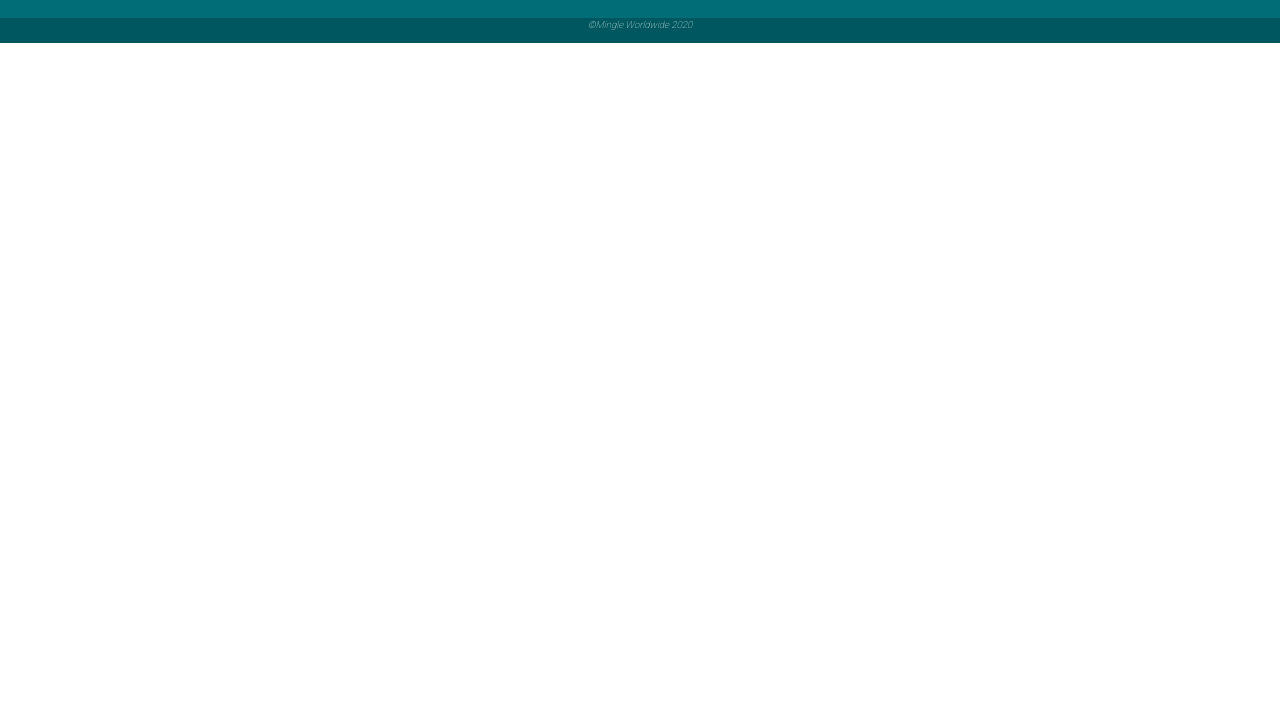
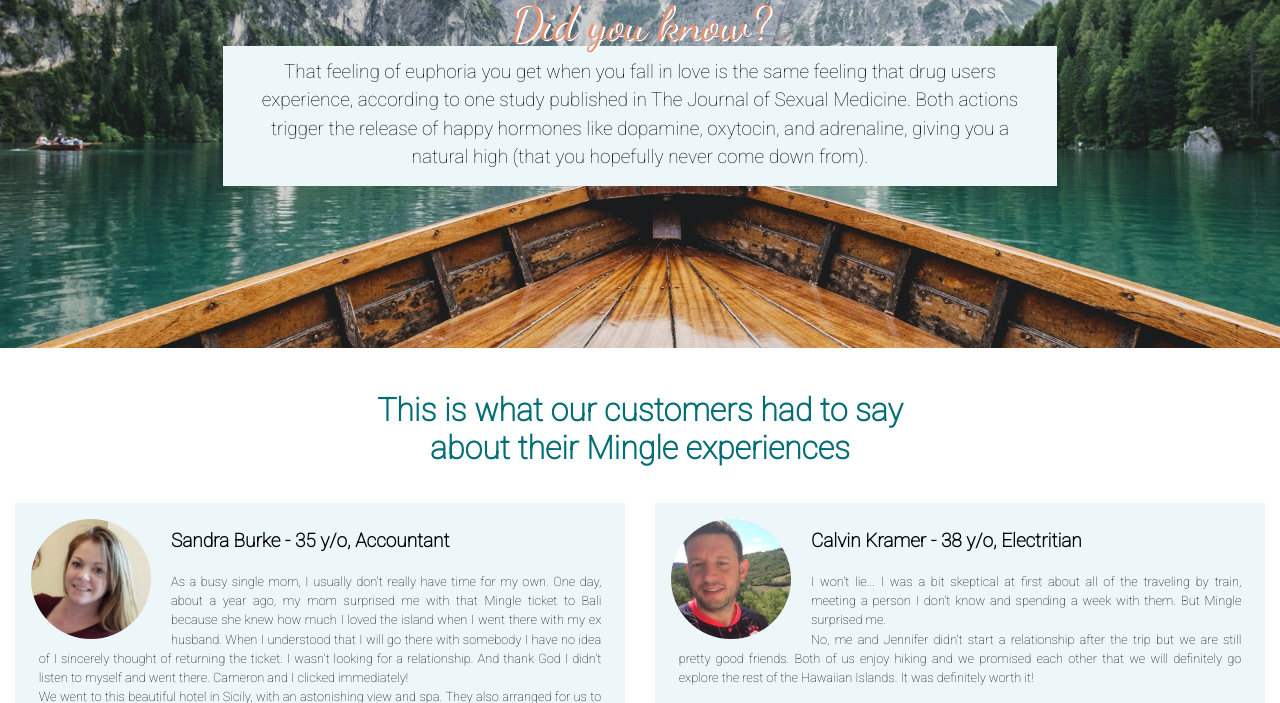
Before and after one commit to 180792/PRJ4-Group-Website, a plain HTML site: page index.html in a window 1280 px wide. Shown: the part 2097-2800 px from the top of the page. Before the commit the page ends 2140 px from the top, so only its background shows below. Drawn offline with Linux system fonts and the light colour scheme.

Commit message:
ellie idk anymore

```diff
--- a/css/styles.css
+++ b/css/styles.css
@@ -97,14 +97,14 @@ header p {
 }
 
 .btn{
-	border-color:#006d77;
+	border-color:#e29578;
 	color: #fff;
-	background-color: #006d77;
+	background-color: #e29578;
 }
 
 .btn:hover{
-	background:#00555D;
-	border-color:#00555D;
+	background:#CC7E61;
+	border-color:#CC7E61;
 }
 
 .btn2{
@@ -118,6 +118,9 @@ header p {
 	transition: 0.2s;
 	border:none;
 	font-size: 0.9em;
+	text-decoration: none;
+	border: none;
+	box-decoration: none;
 }
 
 .btn2:hover{
@@ -126,6 +129,7 @@ header p {
 	border: none;
 	box-decoration: none;
 }
+
 
 .carousel-inner > .item > img {
       width:100%;
@@ -220,6 +224,13 @@ header p {
 .navbar-nav > li:nth-child(4) {
   padding-left:20px;
   padding-right:20px;
+}
+
+@media (max-width: 767px) {
+  .navbar-collapse
+    {
+        background-color:#E29578;
+    }
 }
 
 .container-top{
@@ -487,3 +498,77 @@ padding: 0.1em !important;
 	max-width: 100%;
 	height: auto;
 }
+
+
+.container-sea{
+	height: 450px;
+	width: 100%;
+	background-image: url("../images/boat.jpg");
+	background-size:cover;
+	background-position: center;
+}
+
+.block-sea-text{
+	background-color: #EDF6F9;
+	height: 140px;
+	margin:auto;
+	top:33%;
+	overflow:auto;
+}
+
+.sea-text{
+	text-align: center;
+	font-family: 'Dancing Script', cursive;
+	font-size: 3em;
+	position: absolute;
+	margin-top: 90px;
+	margin-left:auto;
+	margi-right:auto;
+	left:0;
+	right:0;
+	z-index:12;
+	color:#E29578;
+	text-shadow: 2px 1px #fff;
+
+}
+
+.block-sea-text > p{
+	text-align: center;
+}
+
+/* Style the container with a rounded border, grey background and some padding and margin */
+.container-testm {
+	background-color: #EDF6F9;
+	padding: 16px;
+	margin: 16px 0;
+}
+
+
+
+.container-testm > p{
+	font-size: 0.8em;
+}
+
+.container-testm > h1{
+	font-weight: 700;
+}
+
+  .container-testm img {
+    margin: auto;
+    display: block;
+	 float:left;
+	margin-right: 20px;
+	border-radius: 50%;
+
+  }
+
+.testm-header{
+	text-align: center;
+	font-weight:700;
+	font-size:2em;
+	color:#006D77;
+}
+
+#peter{
+	margin-top: 24px;
+}
--- a/index.html
+++ b/index.html
@@ -4,7 +4,7 @@
 <head>
 	<meta name="viewport" content="width=device-width, initial-scale=1, shrink-to-fit=no">
 	<meta charset="utf-8">
-	<title> Migle Worldwide</title>
+	<title> Mingle Worldwide</title>
 	<link href="css/bootstrap.min.css" rel="stylesheet" type="text/css">
 	<link href="css/styles.css" rel="stylesheet" type="text/css">
 	<link href="https://fonts.googleapis.com/css2?family=Dancing+Script&display=swap" rel="stylesheet">
@@ -67,7 +67,7 @@
 		<div class="overlay text-center col-3 ">
 		<div class="toptext">Ready to Mingle?</div>
 	  	<div class="bottomtext">Start your adventure now</div><br>
-      <button class="btn2 btn-primary" href="#" role="button">Take quiz</button>
+      <a href="https://docs.google.com/forms/d/e/1FAIpQLSe608Erd6MjGl6DIkDADb2BOa2tlaR_GvruovmWTwC2we6hyA/viewform" class="btn btn-primary" role="button" width="5em" height="3.5em">Take quiz</a>
     </div>
 <div id="carousel" class="carousel slide" data-ride="carousel">
   <ol class="carousel-indicators">
@@ -272,6 +272,47 @@
 	<br>
 
 
+<!--content-->
+
+	<div class="container-sea col-12">
+		<text class="sea-text"> Did you know? </text>
+		<div class="block-sea-text col-8">
+		  <p>That feeling of euphoria you get when you fall in love is the same feeling that drug users experience, according to one study published in The Journal of Sexual Medicine. Both actions trigger the release of happy hormones like dopamine, oxytocin, and adrenaline, giving you a natural high (that you hopefully never come down from).</p>
+
+		</div>
+
+	</div>
+
+
+
+<!--testimonials-->
+	<br>
+	<h1 class="testm-header col-6 offset-3">This is what our customers had to say about their Mingle experiences</h1>
+
+<section class="container-testimonials col-12 ">
+	<div class="row">
+<div class="container-testmm col-6">
+		<div class="container-testm">
+		  <img src="images/sandra.jpg" alt="Avatar" style="width:120px">
+			<h1>Sandra Burke - 35 y/o, Accountant</h1>
+		  <p>As a busy single mom, I usually don't really have time for my own. One day, about a year ago, my mom surprised me with that Mingle ticket to Bali because she knew how much I loved the island when I went there with my ex husband. When I understood that I will go there with somebody I have no idea of I sincerely thought of returning the ticket. I wasn't looking for a relationship. And thank God I didn't listen to myself and went there. Cameron and I clicked immediately! <br>We went to this beautiful hotel in Sicily, with an astonishing view and spa. They also arranged for us to visit the opera and to scuba dive in the cristal clear waters surrounding the islad. And the romantic dinner a day before we leave was just the cherry on the top! <br>We're both single parents, both divorced, tired of work, looking for something that will get us out of the routine for a bit. A few weeks after the trip I moved to his place with my little boy Jimmy, who now has a bigger brother that he loves. I haven't been so happy in my entire life!</p>
+		</div></div>
+<div class="container col-6">
+		<div class="container-testm">
+		  <img src="images/philip.jpg" alt="Avatar" style="width:120px">
+		  <h1>Calvin Kramer - 38 y/o, Electritian</h1>
+		  <p>I won't lie... I was a bit skeptical at first about all of the traveling by train, meeting a person I don't know and spending a week with them. But Mingle surprised me.<br>
+No, me and Jennifer didn't start a relationship after the trip but we are still pretty good friends. Both of us enjoy hiking and we promised each other that we will definitely go explore the rest of the Hawaiian Islands. It was definitely worth it!</p>
+		</div>
+
+		<div class="container-testm" id="peter">
+		  <img src="images/peter.jpg" alt="Avatar" style="width:120px">
+		  <h1>Peter Calderon - 42 y/o, Teacher</h1>
+		  <p>Before Mingle I was pretty sure I am going to die alone. Or at least that's what my friends constantly joked about. But that trip to Greece is the reason why I met my wife. And tomorrow is our 1-year anniversary! </p>
+		</div>
+	</div></div>
+</section>
+
 
 
 <!-- Footer -->
```
Also changed, not shown: about.html (line endings or trailing spaces), images/boat.jpg (added), images/peter.jpg (added), images/philip.jpg (added), images/plane.jpg (added), images/sandra.jpg (added).
